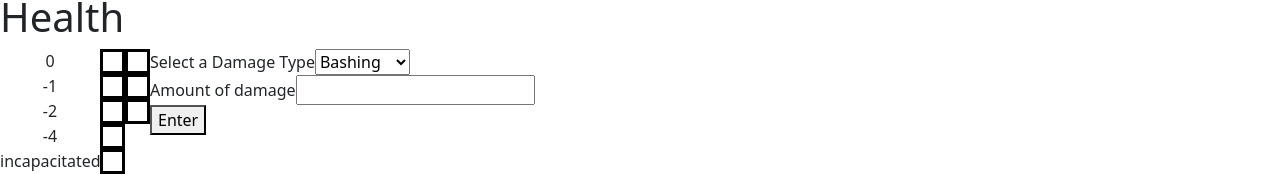
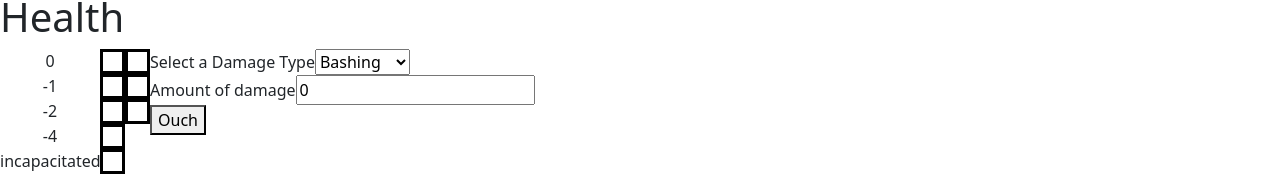
Before and after one commit to rljt24/Exalted, a React (Vite) app in the folder solarCharacterPage/: page / in a window 1280 px wide. Shown: the part 626-800 px from the top of the page. Built offline with nearby package versions, Linux system fonts and the light colour scheme.

Commit message:
made damage button show variables in form in the console log

```diff
--- a/solarCharacterPage/src/components/HealthButtons.tsx
+++ b/solarCharacterPage/src/components/HealthButtons.tsx
@@ -1,28 +1,50 @@
-import {useState} from "react";
+import { useState } from "react";
 
 type HealthLevel = {
-    healthLevel: string,
-    damageType: string[]
-}
+  healthLevel: string;
+  damageType: string[];
+};
 const typesOfDamage: string[] = ["Bashing", "Leathal", "Agrivated"];
 
 function HealthButton({ levelsOfHealth }: { levelsOfHealth: HealthLevel[] }) {
-    const [updateLevelsOfHealth, setUpdateLevelsOfHealth] = useState({levelsOfHealth})
+  const [updateLevelsOfHealth, setUpdateLevelsOfHealth] = useState({
+    levelsOfHealth,
+  });
+  const [damageType, setDamageType] = useState(typesOfDamage[0]);
+  const [damageAmount, setDamageAmount] = useState(0);
+
+  const handleDamage = (this2: string, that: number) => {
+    console.log(this2 + " & " + that);
+  };
+
   return (
     <div>
       <form>
         <label>Select a Damage Type</label>
-            <select>
+        <select onChange={(e) => setDamageType(e.target.value)}>
           {typesOfDamage.map((td) => (
             <option value={td}>{td}</option>
           ))}
-            </select><br></br>
+        </select>
+        <br></br>
         <label>Amount of damage</label>
-            <input type="number"></input><br></br>
-            <button type="submit">Enter</button>
+        <input
+          type="number"
+          value={damageAmount}
+          onChange={(e) => setDamageAmount(parseInt(e.target.value))}
+        ></input>
+        <br></br>
+        <button
+          type="button"
+          onClick={() => {
+            handleDamage(damageType, damageAmount);
+          }}
+        >
+          Ouch
+        </button>
       </form>
     </div>
   );
-};
+}
 
 export default HealthButton;
```
Lines whose indentation alone changed are shown as unchanged.
